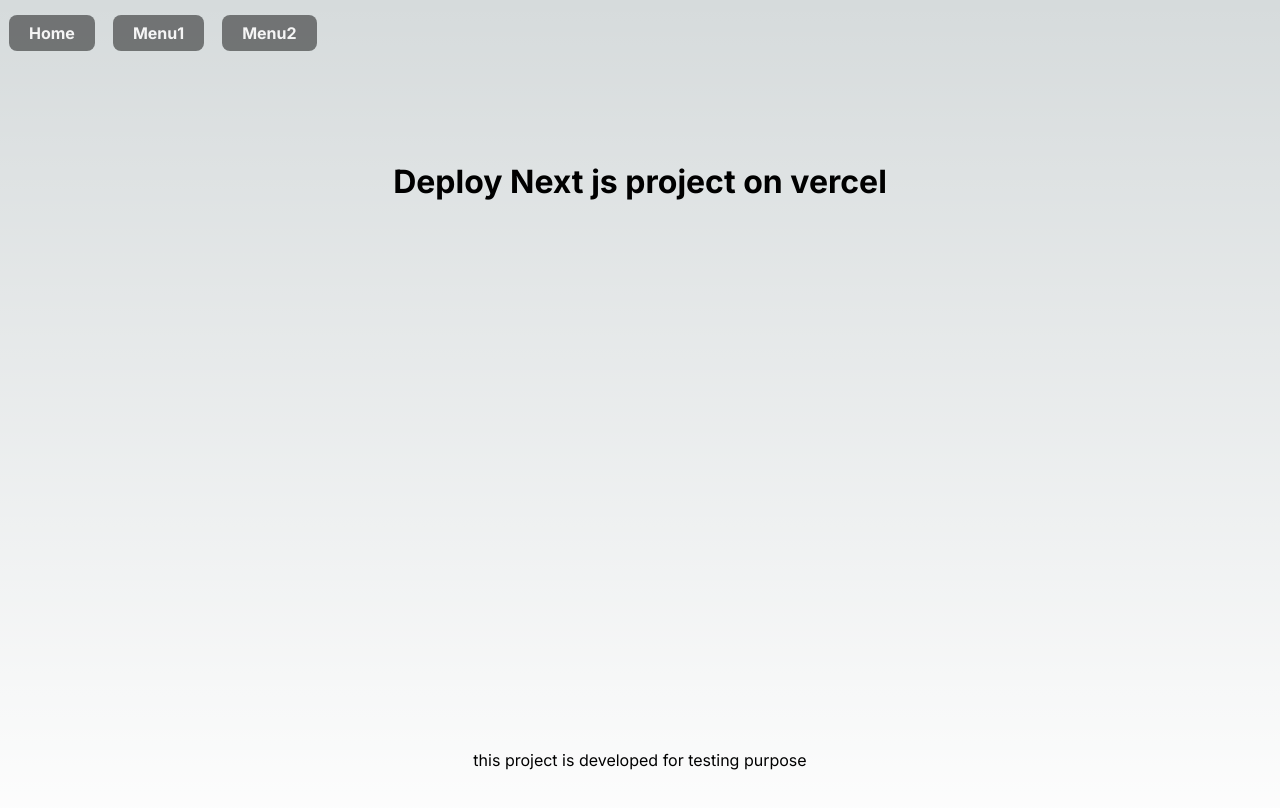
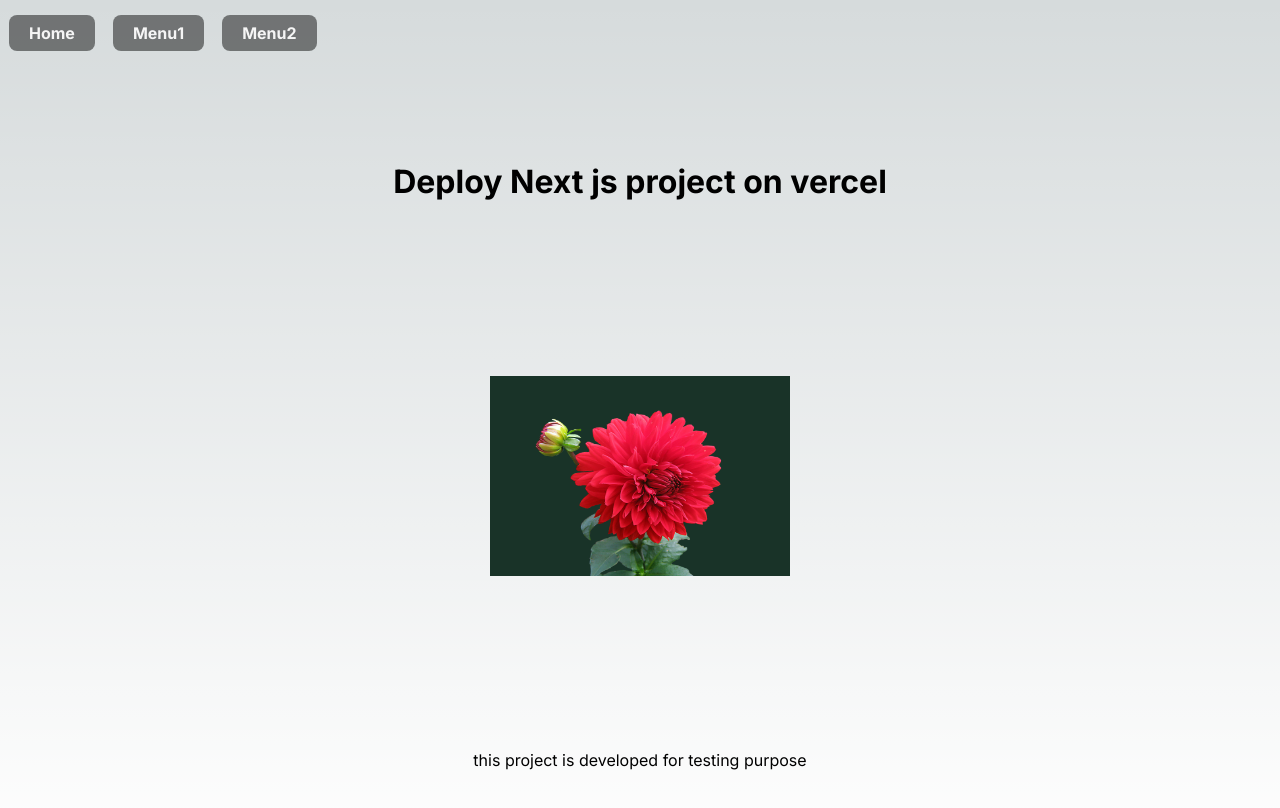
Before and after one commit to srai089/testdeploy, a Next.js app: page / in a window 1280 px wide. Shown: the top 808 px of the page. Built offline with nearby package versions, Linux system fonts and the light colour scheme.

Commit message:
Add Image

```diff
--- a/src/app/page.js
+++ b/src/app/page.js
@@ -1,10 +1,11 @@
 import Image from 'next/image'
-import styles from './page.module.css'
+import styles from './page.module.css';
 
 export default function Home() {
   return (
     <main className={styles.main}>
       <h1>Deploy Next js project on vercel</h1>
+      <Image src="/pic.jpg" alt='img' width={300} height={200}/>
       <p>this project is developed for testing purpose</p>
     </main>
   )
```
Also changed, not shown: public/pic.jpg (added).
